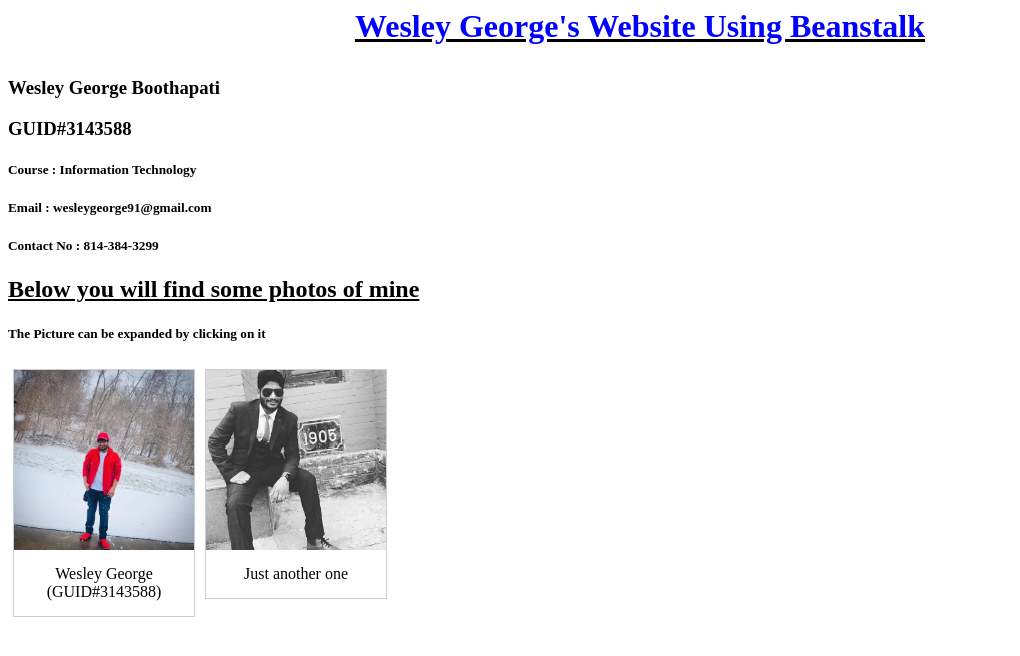
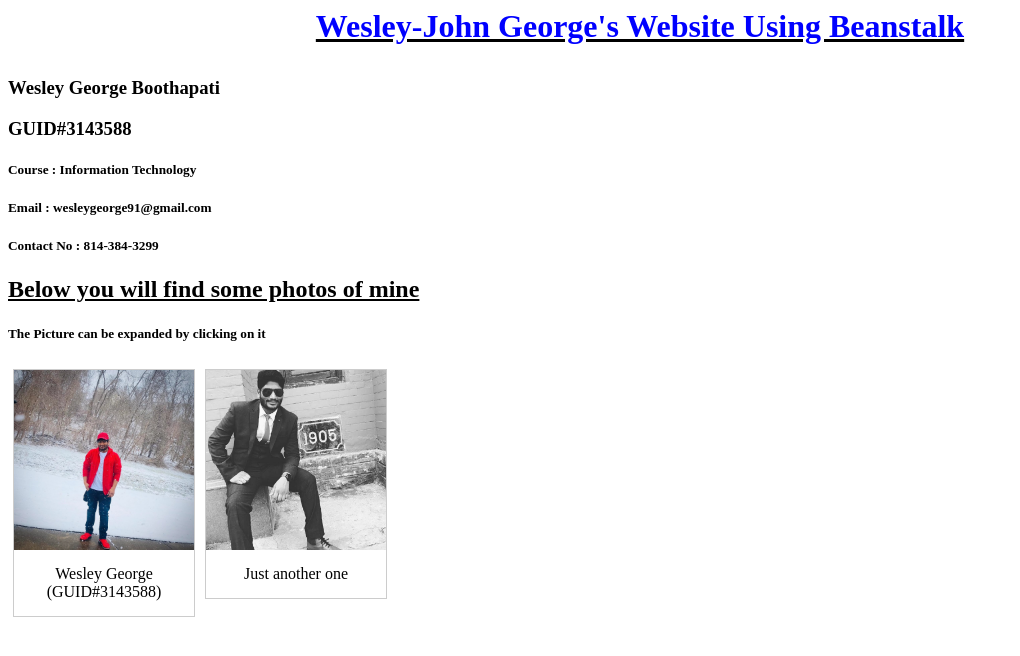
Before and after one commit to kanthchandu/wesley, a plain HTML site: page index.html in a window 1280 px wide. Shown: the whole page, without its empty margins (0-1020 px from the left). Drawn offline with Linux system fonts and the light colour scheme.

Commit message:
Temp Changes

```diff
--- a/index.html
+++ b/index.html
@@ -3,7 +3,7 @@
 <body>
 <center>
 <h1>
-<u><p style="color:blue"> Wesley George's Website Using Beanstalk <p></u>
+<u><p style="color:blue"> Wesley-John George's Website Using Beanstalk <p></u>
 </h1>
 </center>
 <html lang="en"><head><meta http-equiv="Content-Type" content="text/html; charset=UTF-8">
```
